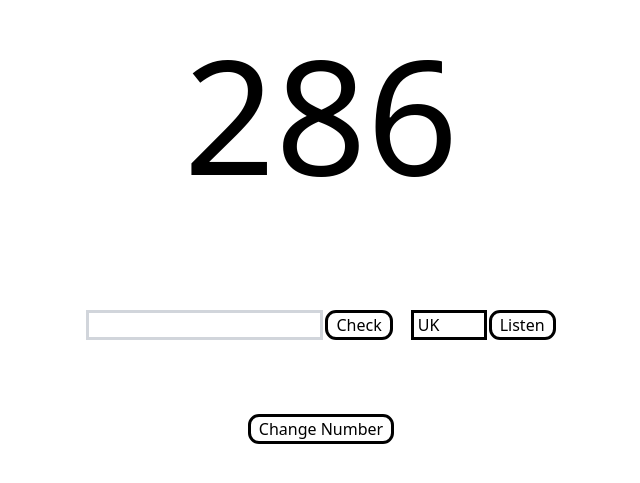
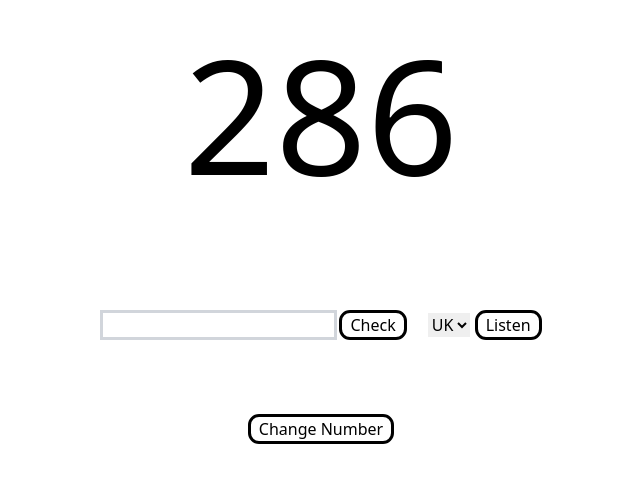
Before and after one commit to SanchezEnzo/NumsEN, a React (Vite) app: page / in a window 1280 px wide. Shown: the part 183-666 px from the top of the page, without its empty margins (319-959 px from the left). Built offline with nearby package versions, Linux system fonts and the light colour scheme.

Commit message:
change data list to select

```diff
--- a/src/App.tsx
+++ b/src/App.tsx
@@ -59,17 +59,13 @@ export default function App() {
 					</button>
 				</form>
 				<div className='flex gap-2'>
-					<input
-						list='languages'
-						defaultValue={LANGUAGES_TO_SHOW[0]}
-						className='w-[70px] pl-1 outline'
-						onChange={e => changeLanguage(e)}
-					/>
-					<datalist id='languages'>
+					<select onChange={(e) => changeLanguage(e)}>
 						{LANGUAGES_TO_SHOW.map((lang, index) => (
-							<option value={lang} key={index}></option>
+							<option value={lang} key={index}>
+								{lang}
+							</option>
 						))}
-					</datalist>
+					</select>
 					<button
 						onClick={() => playAudio()}
 						className='outline px-2 rounded-lg'
--- a/src/constants/languages.ts
+++ b/src/constants/languages.ts
@@ -3,4 +3,4 @@ export const LANGUAGES_TO_VOICE = {
 	US: "en-US",
 }
 
-export const LANGUAGES_TO_SHOW = ['UK', 'US'] as const
+export const LANGUAGES_TO_SHOW = Object.keys(LANGUAGES_TO_VOICE) as Array<keyof typeof LANGUAGES_TO_VOICE>
--- a/src/hooks/useLanguage.ts
+++ b/src/hooks/useLanguage.ts
@@ -6,7 +6,7 @@ type Language = typeof LANGUAGES_TO_VOICE[keyof typeof LANGUAGES_TO_VOICE]
 
 export function useLanguage({ number }: { number: number }) {
 	const [language, setLanguage] = useState<Language>(LANGUAGES_TO_VOICE.UK)
-
+	console.log(language)
 	function playAudio() {
 		window.speechSynthesis.cancel()
 		const utterance = new SpeechSynthesisUtterance(numberToText(number))
@@ -14,7 +14,7 @@ export function useLanguage({ number }: { number: number }) {
 		window.speechSynthesis.speak(utterance)
 	}
 
-	const changeLanguage = (e: ChangeEvent<HTMLInputElement>) => {
+	const changeLanguage = (e: ChangeEvent<HTMLSelectElement>) => {
 		setLanguage(LANGUAGES_TO_VOICE[e.target.value as keyof typeof LANGUAGES_TO_VOICE])
 	}
 
```
